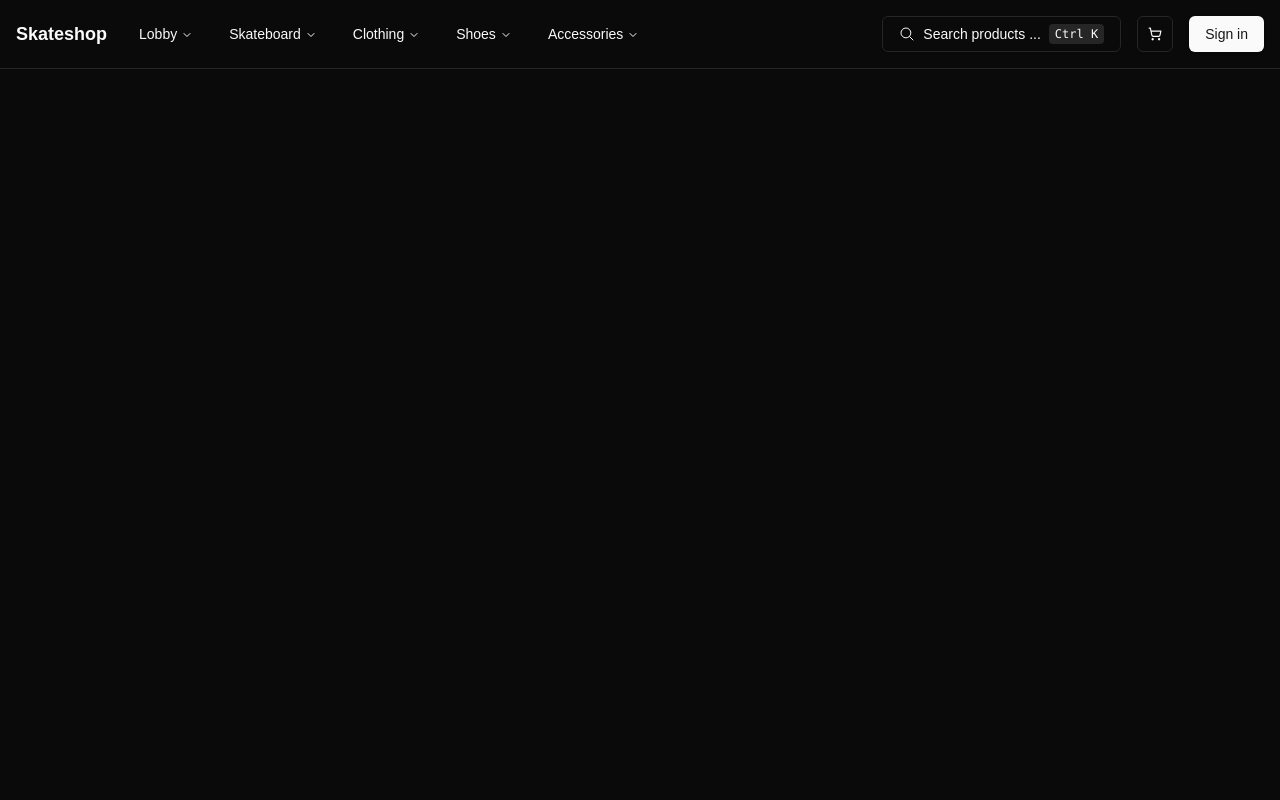
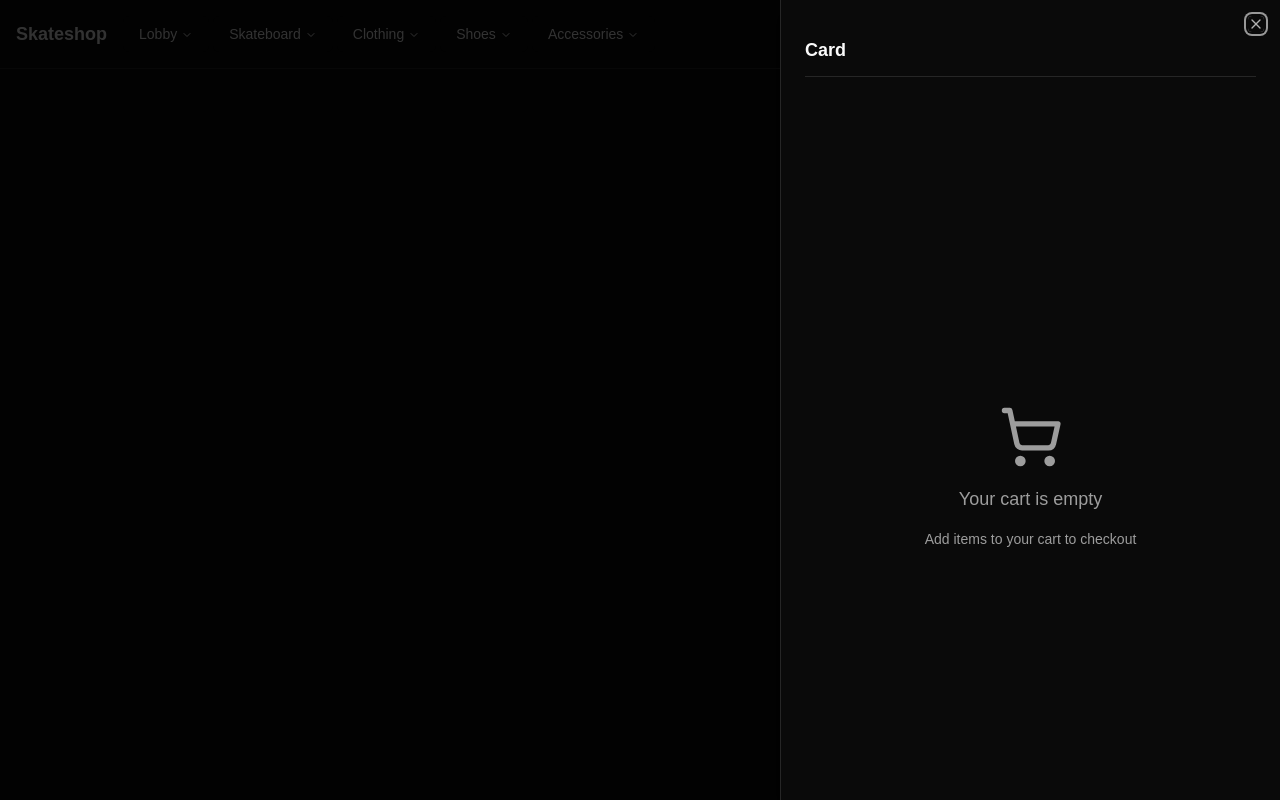
Before and after one commit to makedoniaz/skateshop-node, a Next.js app in the folder skateshop/: page / in a window 1280 px wide. Both pictures are taken after a click on the button 1155 px from the left and 34 px from the top of the page. Built offline with nearby package versions, Linux system fonts and the light colour scheme.

Commit message:
Update project

```diff
--- a/skateshop/src/components/layout/navbar/navbar.tsx
+++ b/skateshop/src/components/layout/navbar/navbar.tsx
@@ -12,10 +12,12 @@
   NavigationMenuList,
   NavigationMenuTrigger,
 } from "@/components/ui/navigation-menu";
-import { SearchDialog } from "@/components/shared/search-dialog/search-dialog";
+
+import { SearchDialog } from "@/components/shared/search-diaglog";
 import { Button } from "@/components/ui/button";
 
 import { LuShoppingCart } from "react-icons/lu";
+import { Sidebar } from "@/components/shared/sidebar";
 
 const navbarItems: {
   name: string;
@@ -256,9 +258,7 @@
         </div>
         <div className="flex items-center gap-4">
           <SearchDialog />
-          <button className="inline-flex items-center justify-center whitespace-nowrap rounded-md text-sm font-medium transition-colors focus-visible:outline-none focus-visible:ring-1 focus-visible:ring-ring disabled:pointer-events-none disabled:opacity-50 border border-input bg-background shadow-sm hover:bg-accent hover:text-accent-foreground size-9 relative" aria-label="Open cart" type="button">
-            <LuShoppingCart />
-          </button>
+          <Sidebar />
           <Button>
             <Link href="/auth/signin">Sign in </Link>
           </Button>
--- a/skateshop/src/components/shared/search-dialog/search-dialog.tsx
+++ b/skateshop/src/components/shared/search-diaglog/index.tsx
@@ -1,3 +1,4 @@
+"use client";
 import * as React from "react";
 
 import {
--- /dev/null
+++ b/skateshop/src/components/shared/sidebar/index.tsx
@@ -0,0 +1,39 @@
+import { Button } from "@/components/ui/button";
+import {
+  Sheet,
+  SheetContent,
+  SheetHeader,
+  SheetTitle,
+  SheetTrigger
+} from "@/components/ui/sheet";
+import { ShoppingCart } from "lucide-react";
+import Link from "next/link";
+
+export function Sidebar() {
+  return (
+    <Sheet>
+      <SheetTrigger asChild>
+        <Button variant="outline">
+          <ShoppingCart className="w-2" />
+        </Button>
+      </SheetTrigger>
+      <SheetContent className="md:min-w-[500px]">
+        <SheetHeader className="border-b py-3">
+          <SheetTitle>Card</SheetTitle>
+        </SheetHeader>
+
+        <div className="flex flex-col h-full ">
+          <div className="flex flex-col min-h-screen items-center justify-center gap-4">
+            <ShoppingCart className="h-16 w-16 text-white/60" />
+            <p className="text-lg font-medium text-white/60">
+              Your cart is empty
+            </p>
+            <Link href="/" className="text-sm text-white/60">
+              Add items to your cart to checkout
+            </Link>
+          </div>
+        </div>
+      </SheetContent>
+    </Sheet>
+  );
+}
--- /dev/null
+++ b/skateshop/src/components/ui/sheet.tsx
@@ -0,0 +1,140 @@
+"use client"
+
+import * as React from "react"
+import * as SheetPrimitive from "@radix-ui/react-dialog"
+import { cva, type VariantProps } from "class-variance-authority"
+import { X } from "lucide-react"
+
+import { cn } from "@/lib/utils"
+
+const Sheet = SheetPrimitive.Root
+
+const SheetTrigger = SheetPrimitive.Trigger
+
+const SheetClose = SheetPrimitive.Close
+
+const SheetPortal = SheetPrimitive.Portal
+
+const SheetOverlay = React.forwardRef<
+  React.ElementRef<typeof SheetPrimitive.Overlay>,
+  React.ComponentPropsWithoutRef<typeof SheetPrimitive.Overlay>
+>(({ className, ...props }, ref) => (
+  <SheetPrimitive.Overlay
+    className={cn(
+      "fixed inset-0 z-50 bg-black/80  data-[state=open]:animate-in data-[state=closed]:animate-out data-[state=closed]:fade-out-0 data-[state=open]:fade-in-0",
+      className
+    )}
+    {...props}
+    ref={ref}
+  />
+))
+SheetOverlay.displayName = SheetPrimitive.Overlay.displayName
+
+const sheetVariants = cva(
+  "fixed z-50 gap-4 bg-background p-6 shadow-lg transition ease-in-out data-[state=closed]:duration-300 data-[state=open]:duration-500 data-[state=open]:animate-in data-[state=closed]:animate-out",
+  {
+    variants: {
+      side: {
+        top: "inset-x-0 top-0 border-b data-[state=closed]:slide-out-to-top data-[state=open]:slide-in-from-top",
+        bottom:
+          "inset-x-0 bottom-0 border-t data-[state=closed]:slide-out-to-bottom data-[state=open]:slide-in-from-bottom",
+        left: "inset-y-0 left-0 h-full w-3/4 border-r data-[state=closed]:slide-out-to-left data-[state=open]:slide-in-from-left sm:max-w-sm",
+        right:
+          "inset-y-0 right-0 h-full w-3/4 border-l data-[state=closed]:slide-out-to-right data-[state=open]:slide-in-from-right sm:max-w-sm",
+      },
+    },
+    defaultVariants: {
+      side: "right",
+    },
+  }
+)
+
+interface SheetContentProps
+  extends React.ComponentPropsWithoutRef<typeof SheetPrimitive.Content>,
+    VariantProps<typeof sheetVariants> {}
+
+const SheetContent = React.forwardRef<
+  React.ElementRef<typeof SheetPrimitive.Content>,
+  SheetContentProps
+>(({ side = "right", className, children, ...props }, ref) => (
+  <SheetPortal>
+    <SheetOverlay />
+    <SheetPrimitive.Content
+      ref={ref}
+      className={cn(sheetVariants({ side }), className)}
+      {...props}
+    >
+      <SheetPrimitive.Close className="absolute right-4 top-4 rounded-sm opacity-70 ring-offset-background transition-opacity hover:opacity-100 focus:outline-none focus:ring-2 focus:ring-ring focus:ring-offset-2 disabled:pointer-events-none data-[state=open]:bg-secondary">
+        <X className="h-4 w-4" />
+        <span className="sr-only">Close</span>
+      </SheetPrimitive.Close>
+      {children}
+    </SheetPrimitive.Content>
+  </SheetPortal>
+))
+SheetContent.displayName = SheetPrimitive.Content.displayName
+
+const SheetHeader = ({
+  className,
+  ...props
+}: React.HTMLAttributes<HTMLDivElement>) => (
+  <div
+    className={cn(
+      "flex flex-col space-y-2 text-center sm:text-left",
+      className
+    )}
+    {...props}
+  />
+)
+SheetHeader.displayName = "SheetHeader"
+
+const SheetFooter = ({
+  className,
+  ...props
+}: React.HTMLAttributes<HTMLDivElement>) => (
+  <div
+    className={cn(
+      "flex flex-col-reverse sm:flex-row sm:justify-end sm:space-x-2",
+      className
+    )}
+    {...props}
+  />
+)
+SheetFooter.displayName = "SheetFooter"
+
+const SheetTitle = React.forwardRef<
+  React.ElementRef<typeof SheetPrimitive.Title>,
+  React.ComponentPropsWithoutRef<typeof SheetPrimitive.Title>
+>(({ className, ...props }, ref) => (
+  <SheetPrimitive.Title
+    ref={ref}
+    className={cn("text-lg font-semibold text-foreground", className)}
+    {...props}
+  />
+))
+SheetTitle.displayName = SheetPrimitive.Title.displayName
+
+const SheetDescription = React.forwardRef<
+  React.ElementRef<typeof SheetPrimitive.Description>,
+  React.ComponentPropsWithoutRef<typeof SheetPrimitive.Description>
+>(({ className, ...props }, ref) => (
+  <SheetPrimitive.Description
+    ref={ref}
+    className={cn("text-sm text-muted-foreground", className)}
+    {...props}
+  />
+))
+SheetDescription.displayName = SheetPrimitive.Description.displayName
+
+export {
+  Sheet,
+  SheetPortal,
+  SheetOverlay,
+  SheetTrigger,
+  SheetClose,
+  SheetContent,
+  SheetHeader,
+  SheetFooter,
+  SheetTitle,
+  SheetDescription,
+}
```
Also changed, not shown: 1 other file (tests, documents, lock files or other folders).
